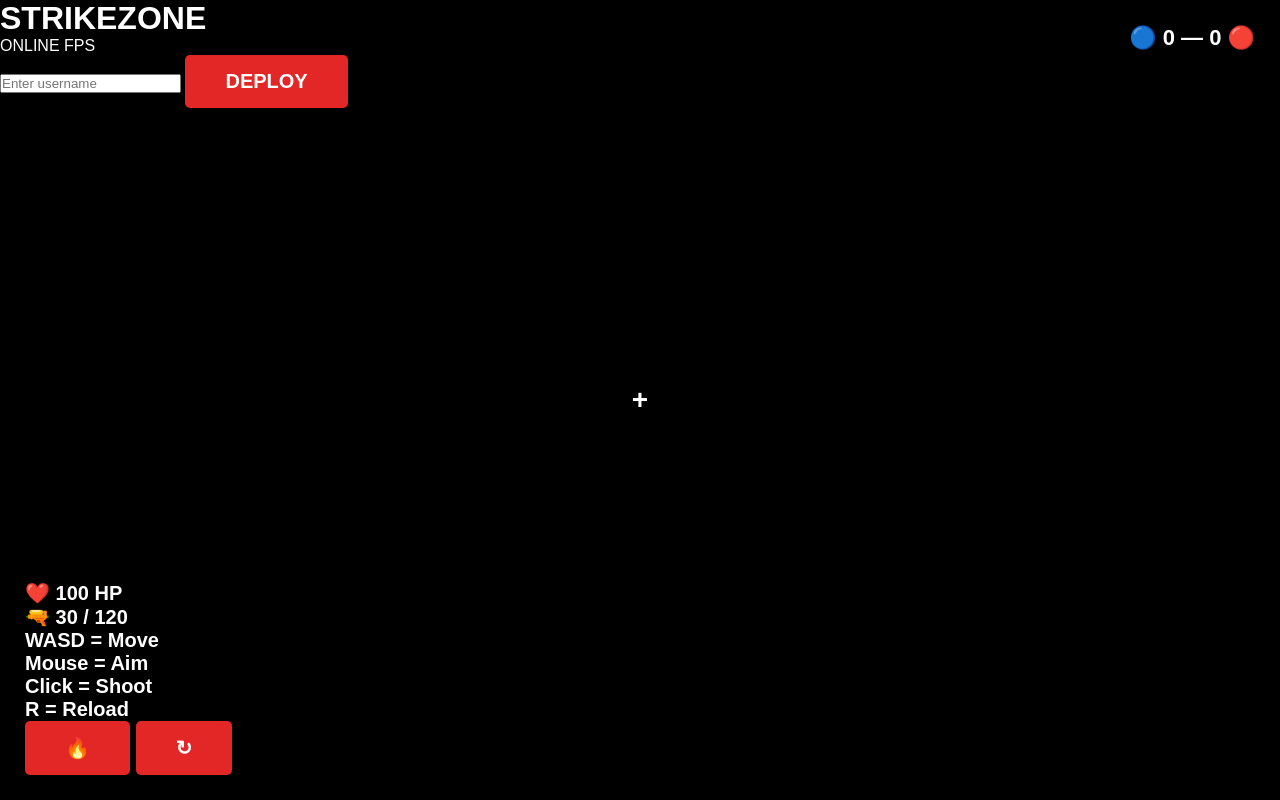
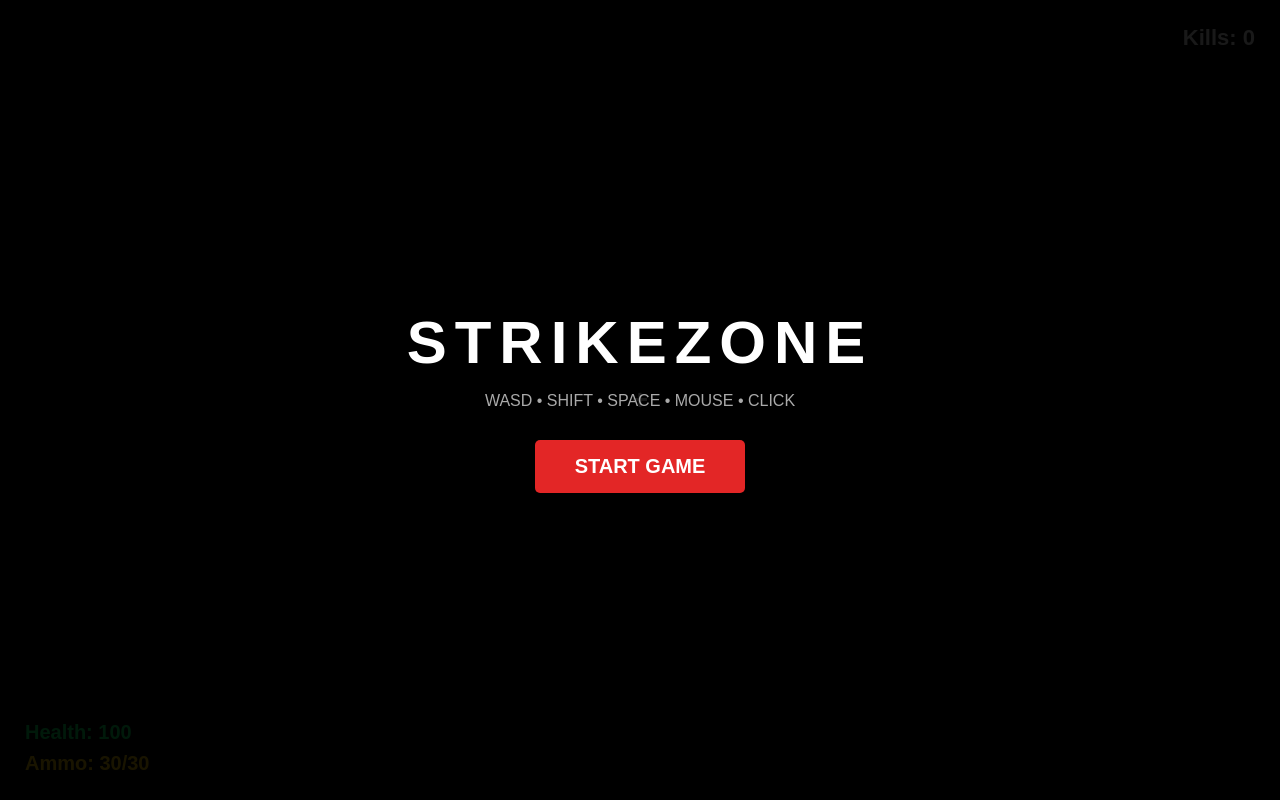
Before and after one commit to harshadakapare11-cmd/strikezone-fps, a website: page public/index.html in a window 1280 px wide. Drawn offline with nearby package versions, Linux system fonts and the light colour scheme; files that its build step writes are made by us from their sources.

Commit message:
Update index.html

```diff
--- a/public/index.html
+++ b/public/index.html
@@ -1,71 +1,44 @@
 <!DOCTYPE html>
 <html lang="en">
 <head>
-  <meta charset="UTF-8">
+    <meta charset="UTF-8">
+    <meta name="viewport" content="width=device-width, initial-scale=1.0">
 
-  <meta
-    name="viewport"
-    content="width=device-width,
-    initial-scale=1,
-    maximum-scale=1,
-    user-scalable=no"
-  >
+    <title>StrikeZone FPS</title>
 
-  <title>STRIKEZONE FPS</title>
-
-  <link rel="stylesheet" href="style.css">
+    <link rel="stylesheet" href="style.css">
 </head>
 
 <body>
 
-  <div id="menu">
-    <h1>STRIKEZONE</h1>
-    <p>ONLINE FPS</p>
-
-    <input
-      id="username"
-      maxlength="16"
-      placeholder="Enter username"
-    >
-
-    <button id="start">
-      DEPLOY
-    </button>
-  </div>
-
-  <div id="hud" class="hidden">
+    <div id="game"></div>
 
     <div id="crosshair">+</div>
 
-    <div id="score">
-      🔵 0 — 0 🔴
+    <div id="hud">
+        <div class="health">Health: 100</div>
+        <div class="ammo">Ammo: 30/30</div>
     </div>
 
-    <div id="health">
-      ❤️ 100 HP
+    <div id="score">Kills: 0</div>
+
+    <div id="start-screen">
+        <h1>STRIKEZONE</h1>
+
+        <p>
+            WASD • SHIFT • SPACE • MOUSE • CLICK
+        </p>
+
+        <button id="start-button">
+            START GAME
+        </button>
     </div>
 
-    <div id="ammo">
-      🔫 30 / 120
-    </div>
+    <!-- 3D engine -->
+    <script src="https://cdn.jsdelivr.net/npm/three@0.161.0/build/three.min.js"></script>
 
-    <div id="controls">
-      WASD = Move<br>
-      Mouse = Aim<br>
-      Click = Shoot<br>
-      R = Reload
-    </div>
-
-    <div id="mobileControls">
-      <button id="fire">🔥</button>
-      <button id="reload">↻</button>
-    </div>
-
-  </div>
-
-  <script src="https://cdn.jsdelivr.net/npm/three@0.160.0/build/three.min.js"></script>
-
-  <script src="game.js"></script>
+    <!-- Our FPS game -->
+    <script src="game.js"></script>
 
 </body>
 </html>
```
